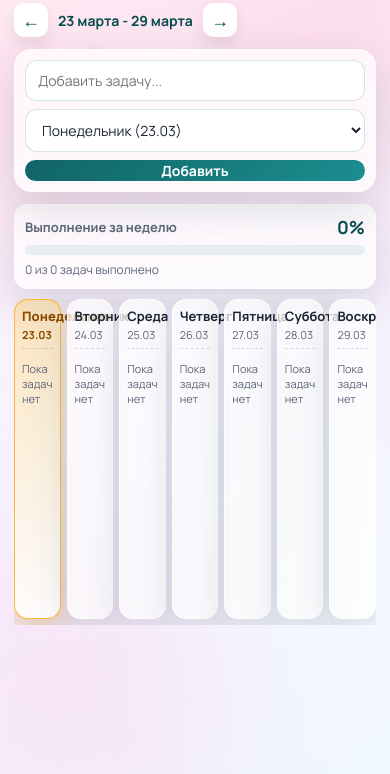
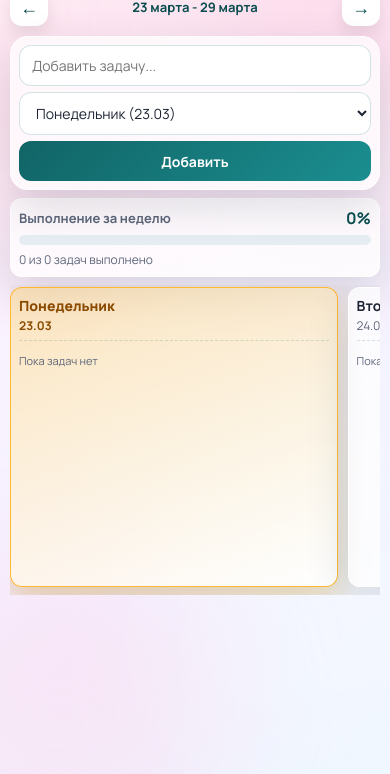
Before and after one commit to swet757-cpu/OSB_PL_BS, a plain HTML site: page index.html in a window 390 px wide. Shown: the part 70-844 px from the top of the page. Drawn offline with Linux system fonts and the light colour scheme.

Commit message:
версия для телефона

```diff
--- a/styles.css
+++ b/styles.css
@@ -432,15 +432,124 @@ h1 {
 
 @media (max-width: 700px) {
   body {
-    padding: 14px;
+    padding: 10px;
+  }
+
+  .app {
+    max-width: 100%;
   }
 
   .topbar {
     flex-direction: column;
     align-items: start;
+    gap: 8px;
+    margin-bottom: 10px;
+  }
+
+  .eyebrow {
+    font-size: 10px;
+    margin-bottom: 2px;
+  }
+
+  h1 {
+    font-size: 24px;
+  }
+
+  .week-nav {
+    width: 100%;
+    justify-content: space-between;
+    gap: 6px;
   }
 
   .week-nav p {
-    min-width: auto;
+    min-width: 0;
+    flex: 1;
+    font-size: 13px;
+  }
+
+  .week-nav button {
+    width: 38px;
+    height: 38px;
+    border-radius: 12px;
+  }
+
+  .quick-add {
+    grid-template-columns: 1fr;
+    gap: 6px;
+    padding: 8px;
+    margin-bottom: 8px;
+  }
+
+  .quick-add input,
+  .quick-add select,
+  .quick-add button {
+    min-height: 40px;
+    font-size: 14px;
+  }
+
+  .progress-strip {
+    padding: 8px;
+    border-radius: 12px;
+    margin-bottom: 8px;
+  }
+
+  .progress-head strong {
+    font-size: 16px;
+  }
+
+  .board {
+    display: grid;
+    grid-auto-flow: column;
+    grid-auto-columns: minmax(84vw, 1fr);
+    grid-template-columns: none;
+    gap: 10px;
+    overflow-x: auto;
+    overscroll-behavior-x: contain;
+    scroll-snap-type: x mandatory;
+    -webkit-overflow-scrolling: touch;
+    padding: 2px 2px 8px;
+  }
+
+  .board::-webkit-scrollbar {
+    height: 6px;
+  }
+
+  .board::-webkit-scrollbar-thumb {
+    background: rgba(17, 100, 102, 0.35);
+    border-radius: 999px;
+  }
+
+  .day {
+    scroll-snap-align: start;
+    min-height: 300px;
+    padding: 8px;
+    border-radius: 12px;
+  }
+
+  .day-title {
+    font-size: 14px;
+  }
+
+  .day-date {
+    font-size: 12px;
+  }
+
+  .tasks {
+    gap: 7px;
+  }
+
+  .task {
+    padding: 8px;
+    border-radius: 10px;
+  }
+
+  .task-title {
+    font-size: 13px;
+  }
+
+  .task-actions button {
+    width: 28px;
+    height: 28px;
+    font-size: 13px;
   }
 }
```
